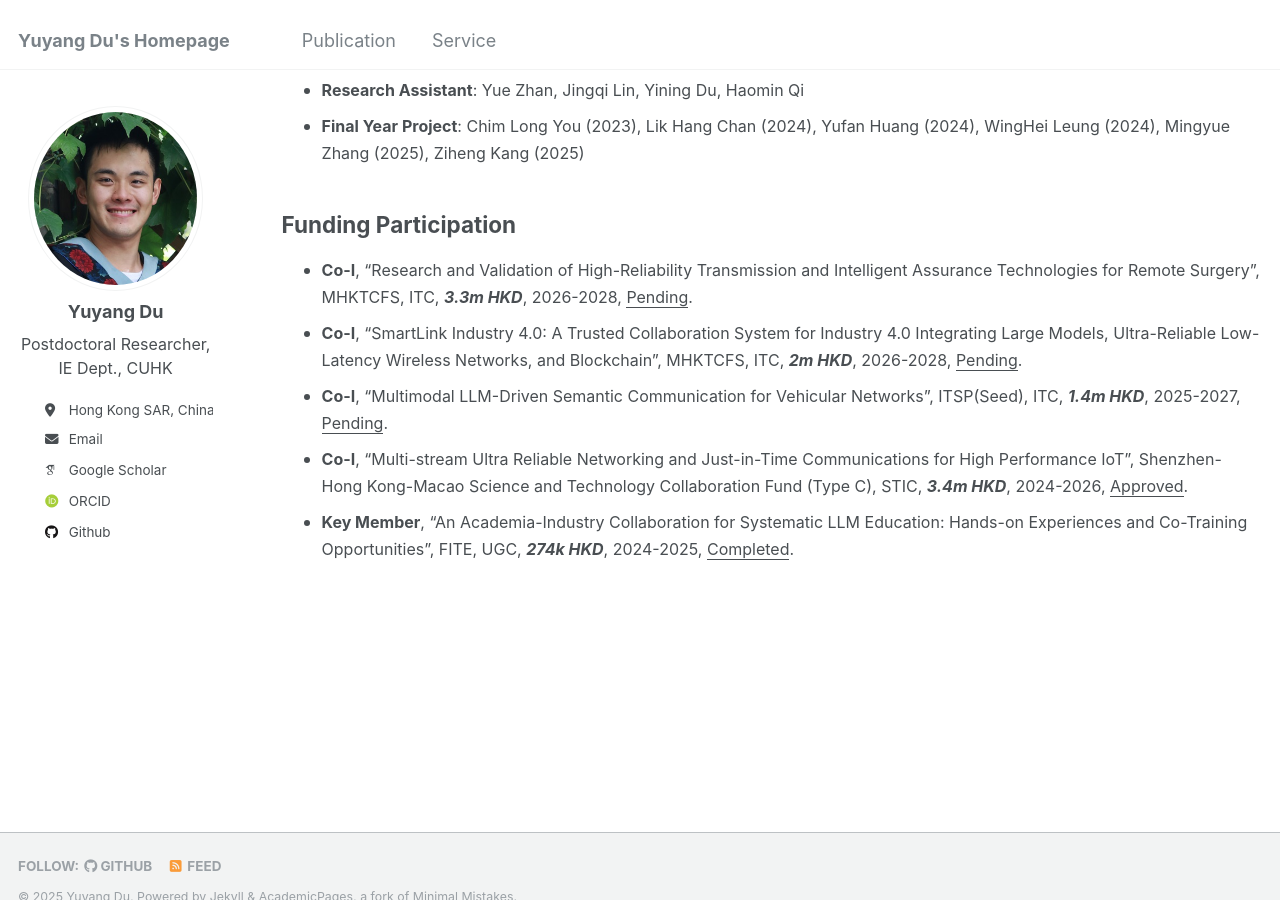
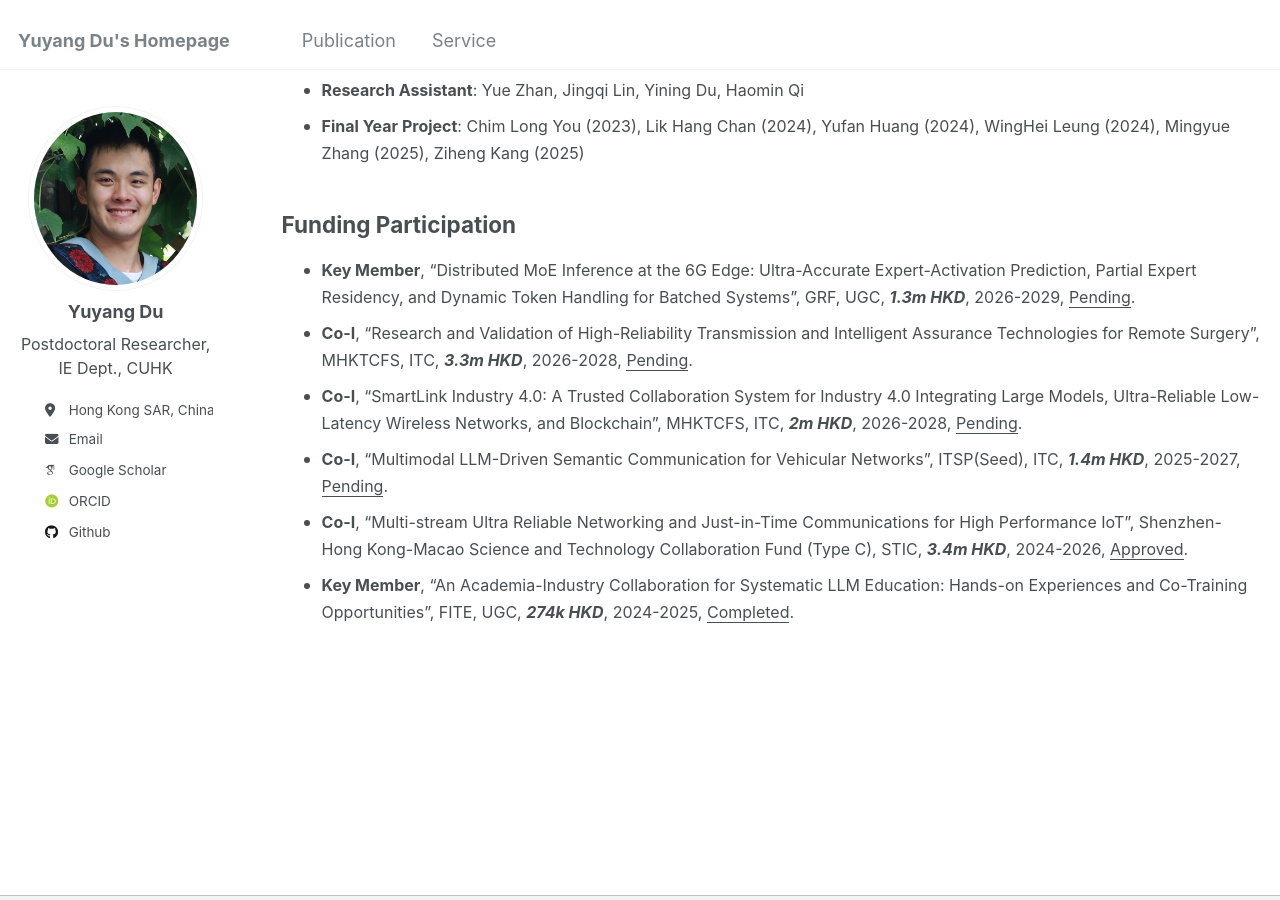
Before and after one commit to yuyangdu01/yuyangdu01.github.io, a Jekyll site: the page built from _pages/cv.md, in a window 1280 px wide and 900 px high, scrolled down 1074 px. Built offline with Jekyll 4.4.1, drawn with Linux system fonts in a browser that asks for light colours; some web fonts are replaced.

Commit message:
Update cv.md

```diff
--- a/_pages/cv.md
+++ b/_pages/cv.md
@@ -52,6 +52,7 @@ Mentorship
 
 Funding Participation
 ------
+* <font size=3> <b>Key Member</b>, “Distributed MoE Inference at the 6G Edge: Ultra-Accurate Expert-Activation Prediction, Partial Expert Residency, and Dynamic Token Handling for Batched Systems”, GRF, UGC, <i><b>1.3m HKD</b></i>, 2026-2029, <u>Pending</u>.</font>
 * <font size=3> <b>Co-I</b>, “Research and Validation of High-Reliability Transmission and Intelligent Assurance Technologies for Remote Surgery”, MHKTCFS, ITC, <i><b>3.3m HKD</b></i>, 2026-2028, <u>Pending</u>.</font>
 * <font size=3> <b>Co-I</b>, “SmartLink Industry 4.0: A Trusted Collaboration System for Industry 4.0 Integrating Large Models, Ultra-Reliable Low-Latency Wireless Networks, and Blockchain”, MHKTCFS, ITC, <i><b>2m HKD</b></i>, 2026-2028, <u>Pending</u>.</font>
 * <font size=3> <b>Co-I</b>, “Multimodal LLM-Driven Semantic Communication for Vehicular Networks”, ITSP(Seed), ITC, <i><b>1.4m HKD</b></i>, 2025-2027, <u>Pending</u>.</font>
```
